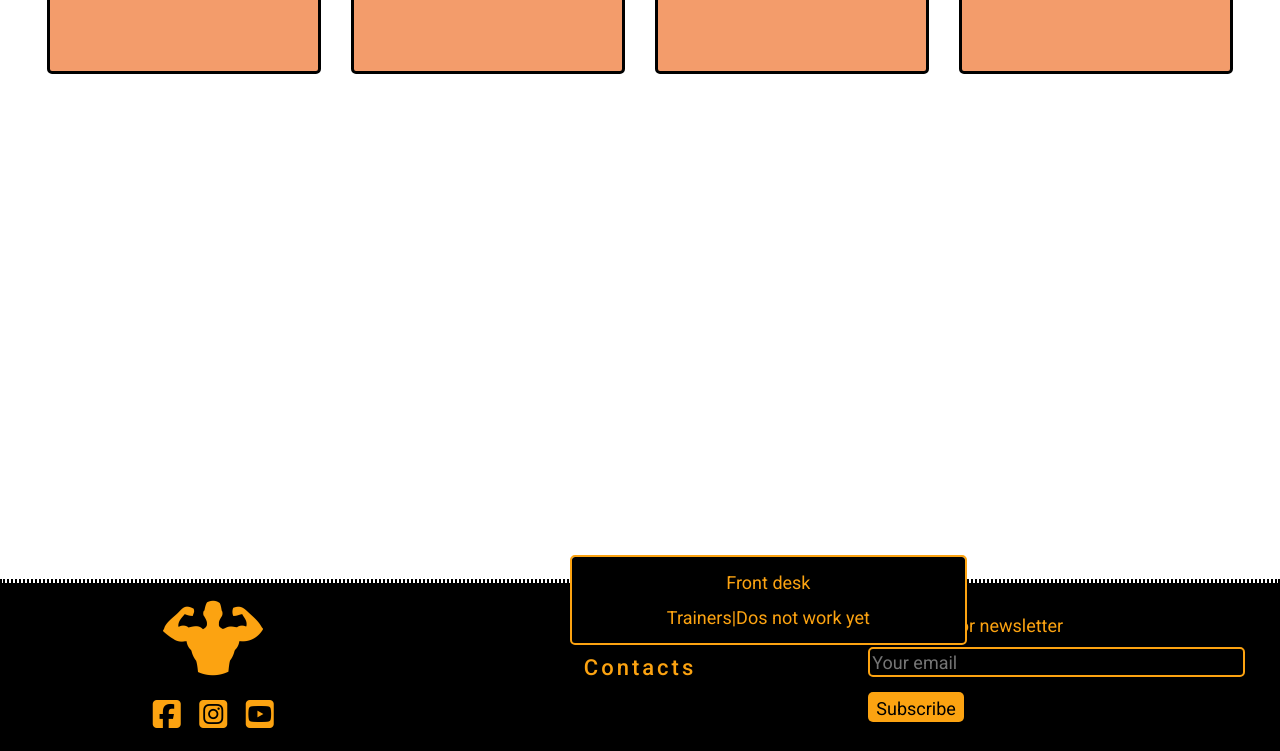
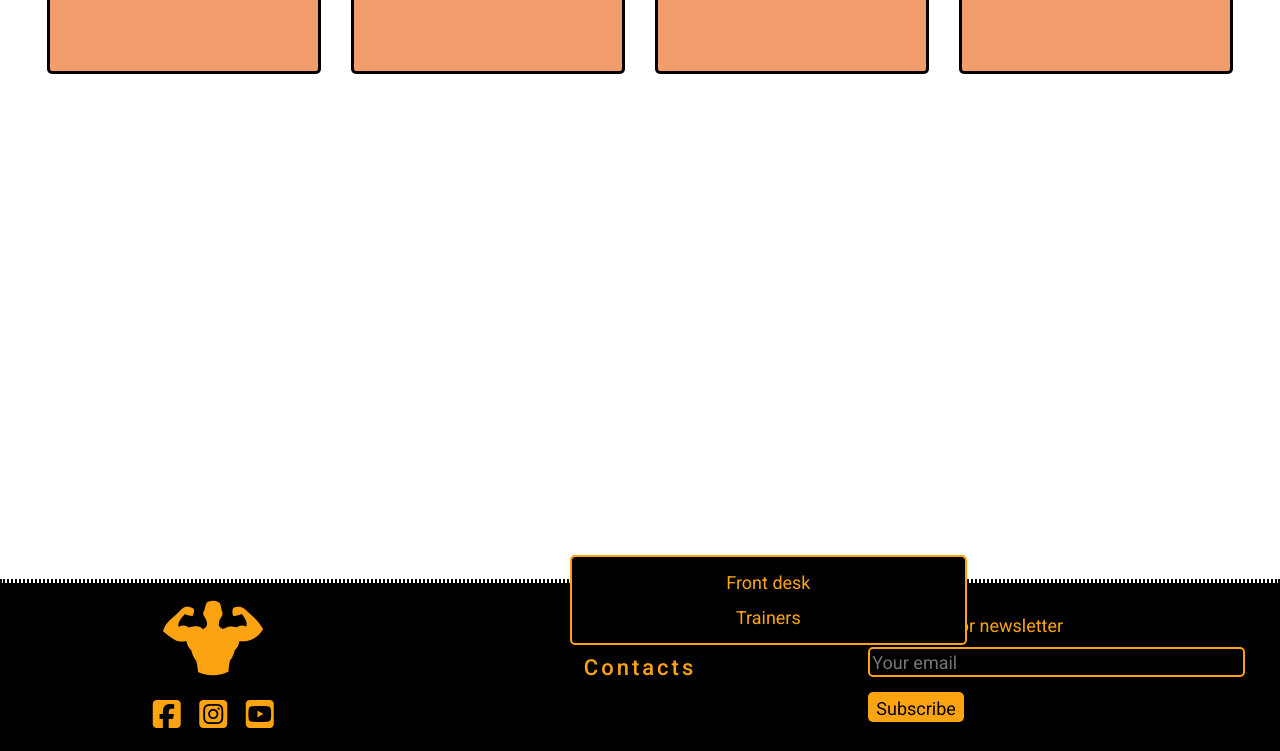
Before and after one commit to PerkunasKF/muscle-gym, a plain HTML site: page index.html in a window 1280 px wide. Both pictures are taken after a click on the button "Contacts". Shown: the part 1167-1918 px from the top of the page. Drawn offline with nearby package versions, Linux system fonts and the light colour scheme.

Commit message:
Fix bug where footer trainer link would not redirect to the trainer section

```diff
--- a/index.html
+++ b/index.html
@@ -248,7 +248,7 @@
                         </button>
                         <div class="dropdown-menu" aria-labelledby="dropdownMenuButton">
                             <a class="dropdown-item" href="contacts.html">Front desk</a>
-                            <a class="dropdown-item" href="#trainer-1">Trainers|Dos not work yet</a>
+                            <a class="dropdown-item" href="pricing.html#trainer-section">Trainers</a>
                         </div>
                     </div>
                 </div>
```
Also changed, not shown: community.html (+1 -1 lines), contacts.html (+1 -1 lines).
